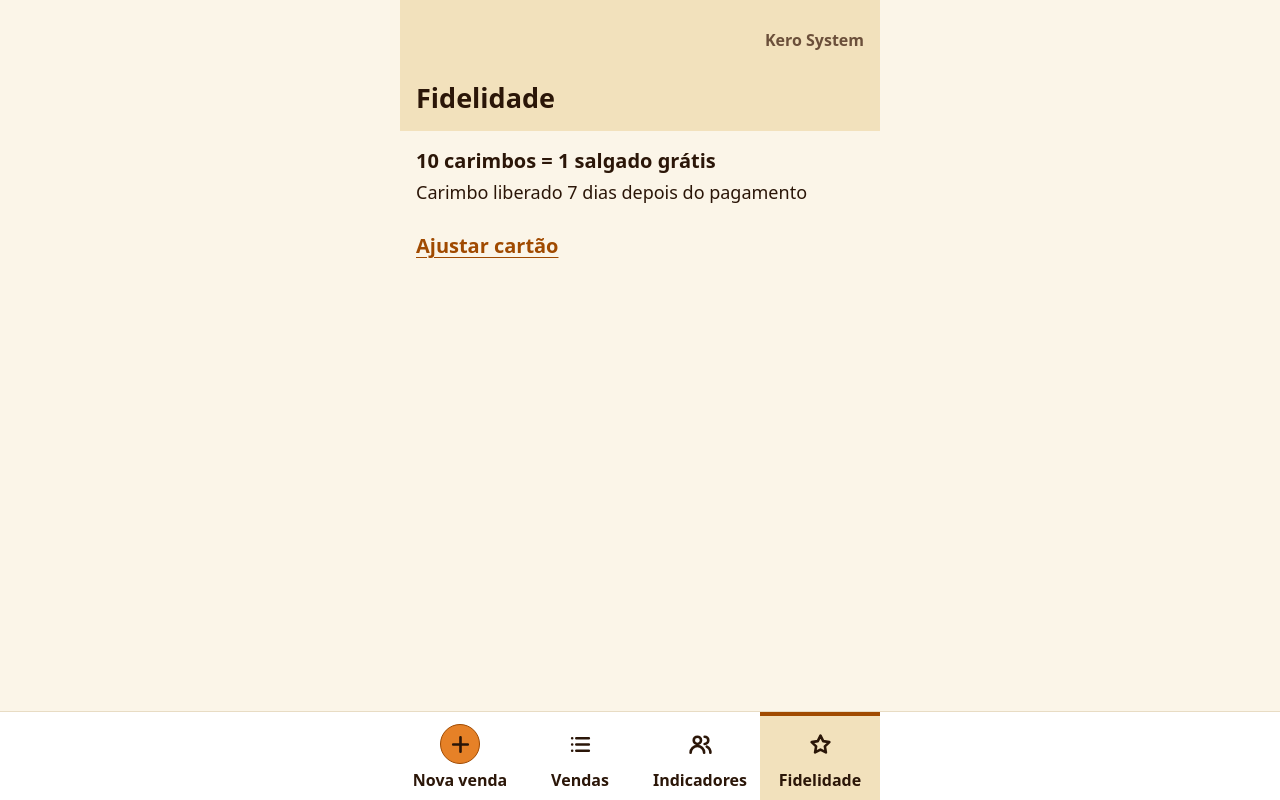
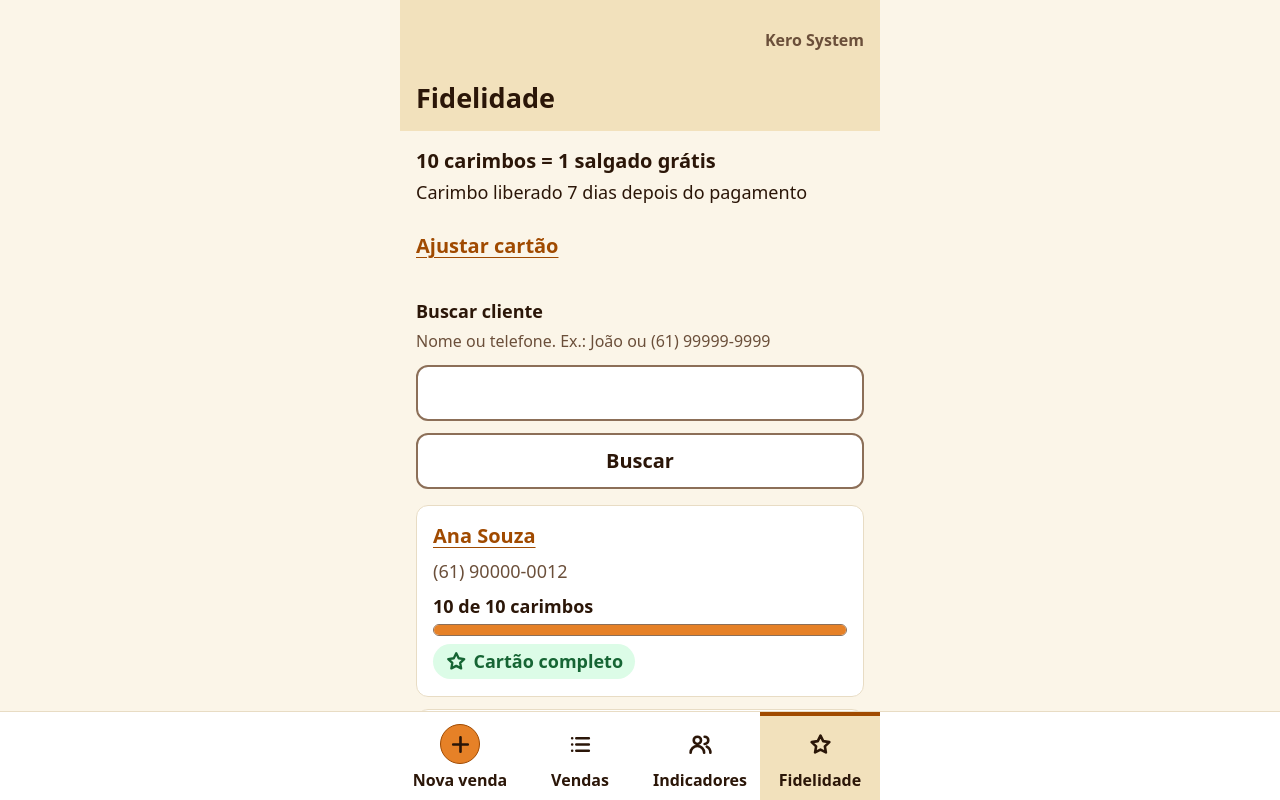
Before and after one commit to marc-alves/kerosytem, a Next.js app: page /fidelidade in a window 1280 px wide. Built offline with nearby package versions, Linux system fonts and the light colour scheme.

Commit message:
F20: lista de cartões com busca, progresso e selo de cartão completo (spec 10.1)
Co-Authored-By: Claude Opus 5.5 <noreply@anthropic.com>

```diff
--- a/app/(app)/fidelidade/page.tsx
+++ b/app/(app)/fidelidade/page.tsx
@@ -1,10 +1,16 @@
 import Link from "next/link";
 import { FormularioPrograma } from "@/app/(app)/fidelidade/formulario-programa";
 import { Aviso } from "@/components/aviso";
+import { Botao } from "@/components/botao";
 import { Cabecalho } from "@/components/cabecalho";
+import { Vazio } from "@/components/estados";
+import { SeloCartaoCompleto } from "@/components/selo-status";
 import { listarCartoes } from "@/lib/casos-de-uso/fidelidade";
 import { repositorioFidelidade } from "@/lib/dados/sessao";
 import { formatarReais } from "@/lib/formato/numero";
+import { formatarTelefone } from "@/lib/formato/telefone";
+import { dataEmBrasilia } from "@/lib/indicacao/periodo";
+import type { EstadoCartao } from "@/lib/fidelidade/tipos";
 import { frasePrazo, resumoPrograma } from "@/lib/fidelidade/textos";
 
 const SALVO: Record<string, string> = {
@@ -12,11 +18,28 @@ const SALVO: Record<string, string> = {
   ajustado: "Ajustes salvos.",
 };
 
+/** "08/11", para caber no selo. */
+const diaMes = (d: Date) => dataEmBrasilia(d).slice(5).split("-").reverse().join("/");
+
+/** "N de M carimbos" com a barra; a barra só repete o texto (nunca só a cor). */
+function Progresso({ estado }: { estado: EstadoCartao }) {
+  return (
+    <div className="flex flex-col gap-1">
+      <span className="text-base font-semibold">
+        {estado.exibido} de {estado.meta} carimbos
+      </span>
+      <span aria-hidden="true" className="h-3 overflow-hidden rounded-full border border-borda-campo bg-superficie">
+        <span className="block h-full bg-laranja" style={{ width: `${(estado.exibido / estado.meta) * 100}%` }} />
+      </span>
+    </div>
+  );
+}
+
 /** Spec 10.1. */
 export default async function PaginaFidelidade({ searchParams }: PageProps<"/fidelidade">) {
   const { salvo, busca } = await searchParams;
   const textoBusca = typeof busca === "string" ? busca : "";
-  const { programa } = await listarCartoes(await repositorioFidelidade(), textoBusca, new Date());
+  const { programa, total, cartoes } = await listarCartoes(await repositorioFidelidade(), textoBusca, new Date());
 
   if (!programa) return <FormularioPrograma inicial={null} />;
 
@@ -39,6 +62,69 @@ export default async function PaginaFidelidade({ searchParams }: PageProps<"/fid
             Ajustar cartão
           </Link>
         </section>
+
+        {total === 0 ? (
+          <Vazio mensagem="Nenhum cliente com carimbo ainda. Os carimbos aparecem quando você confirma o recebimento de uma venda." />
+        ) : (
+          <section aria-label="Cartões dos clientes" className="flex flex-col gap-4">
+            {/* GET comum: a busca fica na URL e funciona mesmo antes do JavaScript carregar. */}
+            <form action="/fidelidade" className="flex flex-col gap-3" role="search">
+              <label htmlFor="busca" className="text-base font-semibold">
+                Buscar cliente
+              </label>
+              <p id="busca-exemplo" className="-mt-2 text-pequeno text-texto-suave">
+                Nome ou telefone. Ex.: João ou <span className="whitespace-nowrap">(61) 99999-9999</span>
+              </p>
+              <input
+                id="busca"
+                name="busca"
+                type="search"
+                defaultValue={textoBusca}
+                aria-describedby="busca-exemplo"
+                autoComplete="off"
+                enterKeyHint="search"
+                className={
+                  "min-h-14 w-full rounded-cartao border-2 border-borda-campo bg-superficie px-4 text-base text-texto " +
+                  "focus-visible:outline-3 focus-visible:outline-offset-2 focus-visible:outline-laranja-escuro"
+                }
+              />
+              <Botao type="submit" variante="secundario">
+                Buscar
+              </Botao>
+            </form>
+
+            {cartoes.length === 0 ? (
+              <Vazio mensagem="Nenhum cliente encontrado." />
+            ) : (
+              <ul className="flex flex-col gap-3">
+                {cartoes.map(({ cliente, estado }) => (
+                  <li key={cliente.id}>
+                    <Link
+                      href={`/fidelidade/clientes/${cliente.id}`}
+                      className={
+                        "flex flex-col gap-2 rounded-cartao border border-borda bg-superficie p-4 active:bg-creme " +
+                        "focus-visible:outline-3 focus-visible:outline-offset-2 focus-visible:outline-laranja-escuro"
+                      }
+                    >
+                      <span className="text-botao font-semibold text-laranja-escuro underline underline-offset-4">
+                        {cliente.nome}
+                      </span>
+                      <span className="text-base text-texto-suave">{formatarTelefone(cliente.telefone)}</span>
+                      <Progresso estado={estado} />
+                      {estado.completo && (
+                        <span>
+                          <SeloCartaoCompleto
+                            liberadoEm={estado.premioLiberadoEm && diaMes(estado.premioLiberadoEm)}
+                          />
+                        </span>
+                      )}
+                    </Link>
+                  </li>
+                ))}
+              </ul>
+            )}
+          </section>
+        )}
       </div>
     </>
   );
--- a/components/selo-status.tsx
+++ b/components/selo-status.tsx
@@ -1,5 +1,5 @@
 import type { ReactNode } from "react";
-import { IconeCheck, IconeDesativado, IconeRelogio, IconeX } from "@/components/icones";
+import { IconeCheck, IconeDesativado, IconeEstrela, IconeRelogio, IconeX } from "@/components/icones";
 import type { StatusVenda } from "@/lib/indicacao/tipos";
 
 /** Rótulos fixos da venda na tela (spec RN10, DESIGN.md seção 10). */
@@ -46,3 +46,16 @@ export function SeloCodigo({ ativo }: { ativo: boolean }) {
     </Pilula>
   );
 }
+
+/** Cartão fidelidade completo (spec 002, 10.1): liberado para resgate, ou com a data em que libera. */
+export function SeloCartaoCompleto({ liberadoEm }: { liberadoEm: string | null }) {
+  return liberadoEm === null ? (
+    <Pilula classes="bg-pago-fundo text-pago-texto" icone={<IconeEstrela />}>
+      Cartão completo
+    </Pilula>
+  ) : (
+    <Pilula classes="bg-aviso-fundo text-aviso-texto" icone={<IconeRelogio />}>
+      Prêmio liberado em {liberadoEm}
+    </Pilula>
+  );
+}
--- a/specs/002-fidelidade/tasks.md
+++ b/specs/002-fidelidade/tasks.md
@@ -31,7 +31,7 @@ Ordem sugerida. Prefixo **F** para não confundir com as `E` da 000 e as `T` da
 ## Fase 4 — Telas da empresa (seguem a spec 10.x citada e o checklist)
 - [x] F18. Componente **cartão de carimbos** (M espaços preenchidos até o exibido, liberado e a liberar com ícones diferentes, "N de M" escrito), com teste (depende de F4, T30)
 - [x] F19. Configurar / ajustar cartão (**spec 10.4**) em `/fidelidade/ajustar` e no `/fidelidade` sem programa: quatro campos, prévia enquanto digita, diálogo ao ajustar, erros da spec; rotas de `/fidelidade` com módulo desligado vão para `/` (depende de F8, F12, F18)
-- [ ] F20. Lista de cartões (**spec 10.1**) em `/fidelidade`: resumo do programa (com o prazo) e **Ajustar cartão**, busca na URL, cartões ordenados com selo **Cartão completo** ou **Prêmio liberado em dd/mm**, vazio e busca sem resultado (depende de F16, F18)
+- [x] F20. Lista de cartões (**spec 10.1**) em `/fidelidade`: resumo do programa (com o prazo) e **Ajustar cartão**, busca na URL, cartões ordenados com selo **Cartão completo** ou **Prêmio liberado em dd/mm**, vazio e busca sem resultado (depende de F16, F18)
 - [ ] F21. Cartão do cliente (**spec 10.2**) em `/fidelidade/clientes/[id]`: cartão, a liberar com a próxima data, sobra, histórico (liberado / libera em, carimbo retirado, resgate desfeito) (depende de F16, F18)
 - [ ] F22. **Registrar resgate** (ou o aviso "Prêmio liberado a partir de…") e **Desfazer resgate** no cartão do cliente, com os diálogos e a recusa da spec 10.2; sem toque duplo (depende de F15, F21)
 - [ ] F23. **Copiar mensagem** (vira "✓ Copiado") e **Gerar novo link** com diálogo, no cartão do cliente (depende de F15, F17, F21)
```
